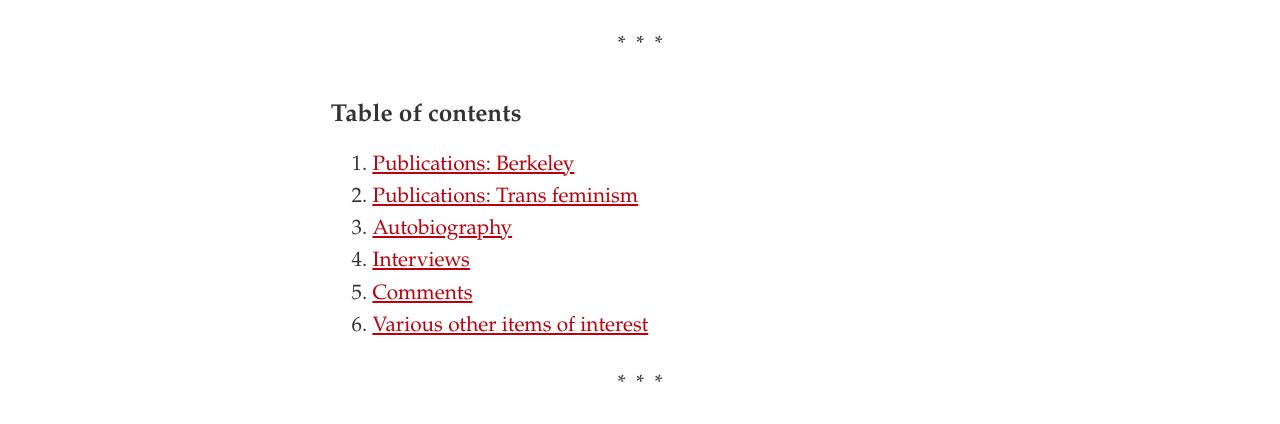
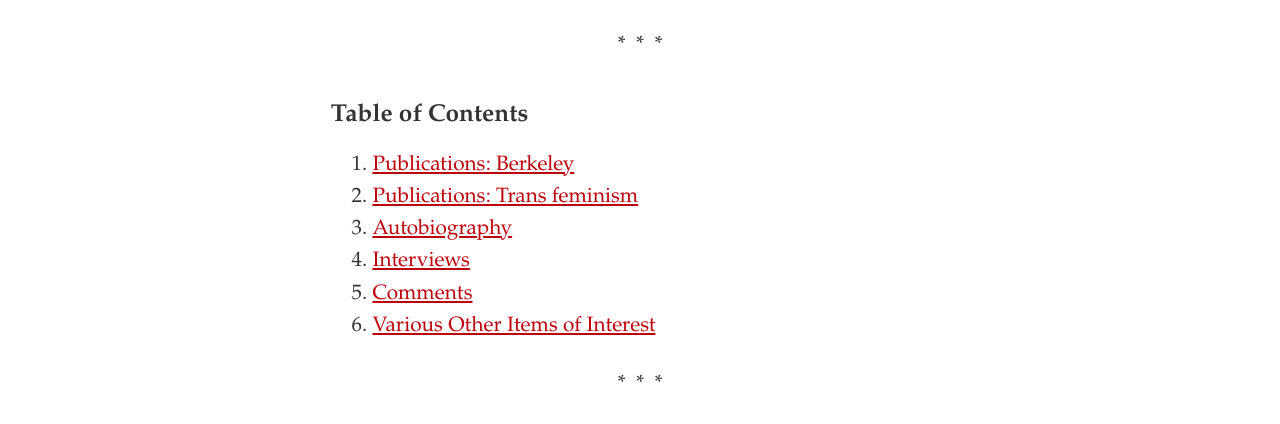
Before and after one commit to dingherself/dingherself.github.io, a Jekyll site: the page built from resources/bettcher-bibliography.md, in a window 1280 px wide and 900 px high. Shown: the part 408-832 px from the top of the window. Built offline with Jekyll 4.4.1, drawn with Linux system fonts in a browser that asks for light colours; some web fonts are replaced; some of the changed text lies outside the part shown.

Commit message:
fix capitalization

```diff
--- a/resources/bettcher-bibliography.md
+++ b/resources/bettcher-bibliography.md
@@ -11,14 +11,14 @@ include: false
 
 <p style="text-align: center; padding-top: 0.25em; margin-bottom: -0.25em;">&#42;&nbsp;&nbsp;&#42;&nbsp;&nbsp;&#42;</p>
 
-## Table of contents
+## Table of Contents
 
   1. [Publications: Berkeley](#publication-berkeley)
   2. [Publications: Trans feminism](#publication-trans-feminism)
   3. [Autobiography](#autobiography)
   4. [Interviews](#interviews)
   5. [Comments](#comments)
-  6. [Various other items of interest](#various-other-items-of-interest)
+  6. [Various Other Items of Interest](#various-other-items-of-interest)
 
 <p style="text-align: center; padding-top: 0.25em; margin-bottom: -0.25em;">&#42;&nbsp;&nbsp;&#42;&nbsp;&nbsp;&#42;</p>
 
@@ -83,7 +83,7 @@ include: false
 
 
 
-## Various other items of interest
+## Various Other Items of Interest
 
 ### Performances
 
```
